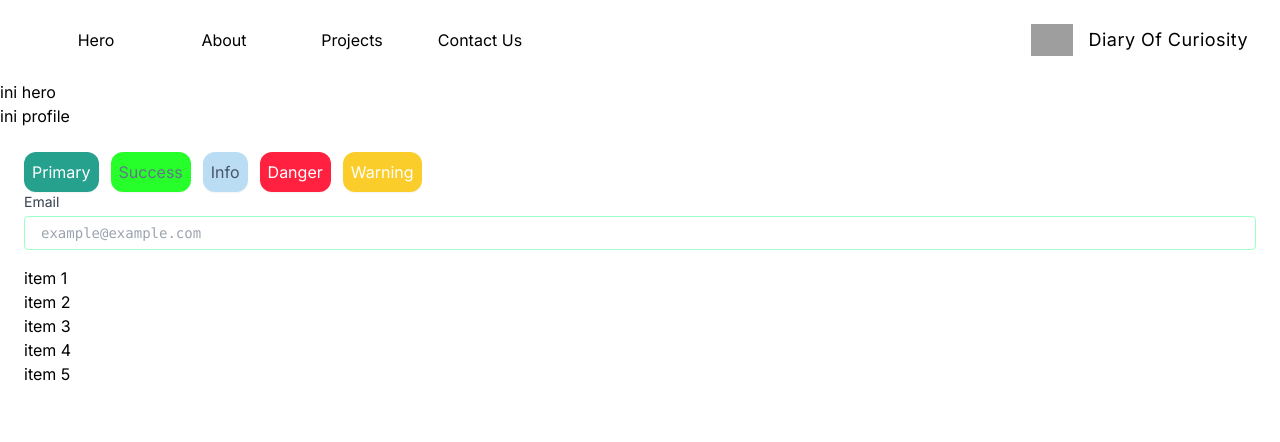
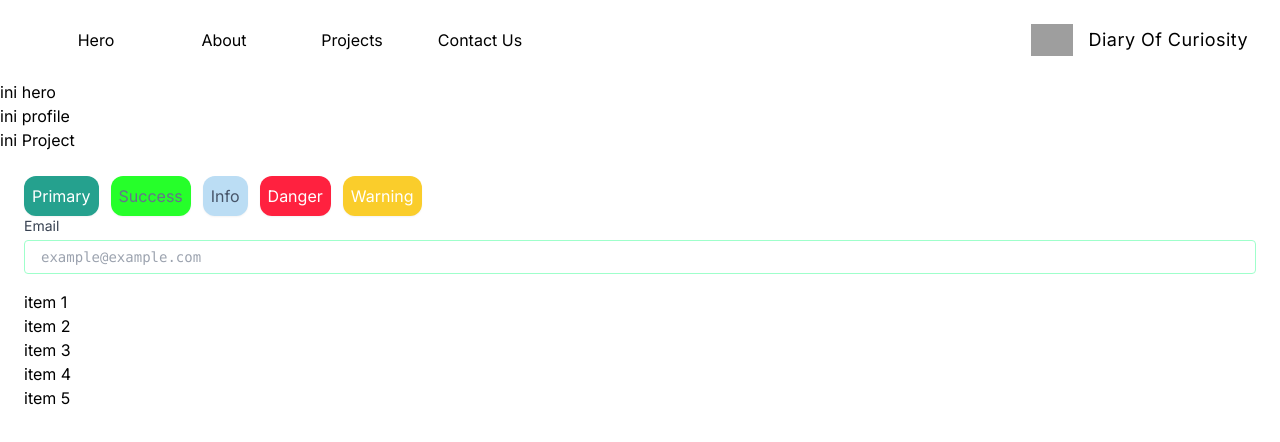
Before and after one commit to diaryoc/doc-portfolio, a Next.js app: page / in a window 1280 px wide. Shown: the top 442 px of the page. Built offline with nearby package versions, Linux system fonts and the light colour scheme; grey boxes are pictures that could not be loaded.

Commit message:
hotfix-create project section
Signed-off-by: diaryoc <diarycuriosity@gmail.com>

```diff
--- a/src/app/page.tsx
+++ b/src/app/page.tsx
@@ -3,6 +3,7 @@ import InputForm from "@/components/component/inputForm";
 import ListComponent from "@/components/component/listComponent";
 import HeroSection from "@/components/feature/heroSection";
 import ProfileSection from "@/components/feature/profileSection";
+import ProjectSection from "@/components/feature/projectSection";
 
 export default function Home() {
   const dataItem = [
@@ -31,6 +32,7 @@ export default function Home() {
     <main>
       <HeroSection/>
       <ProfileSection/>
+      <ProjectSection/>
       <div className={"p-6"}>
         <Button typeName={"button"} className={"btn btn-primary mr-3"} name={"Primary"}/>
         <Button typeName={"button"} className={"btn btn-success mr-3"} name={"Success"}/>
--- a/src/components/feature/projectSection.tsx
+++ b/src/components/feature/projectSection.tsx
@@ -0,0 +1,5 @@
+export default function ProjectSection(){
+    return(
+        <div>ini Project</div>
+    )
+}
```
